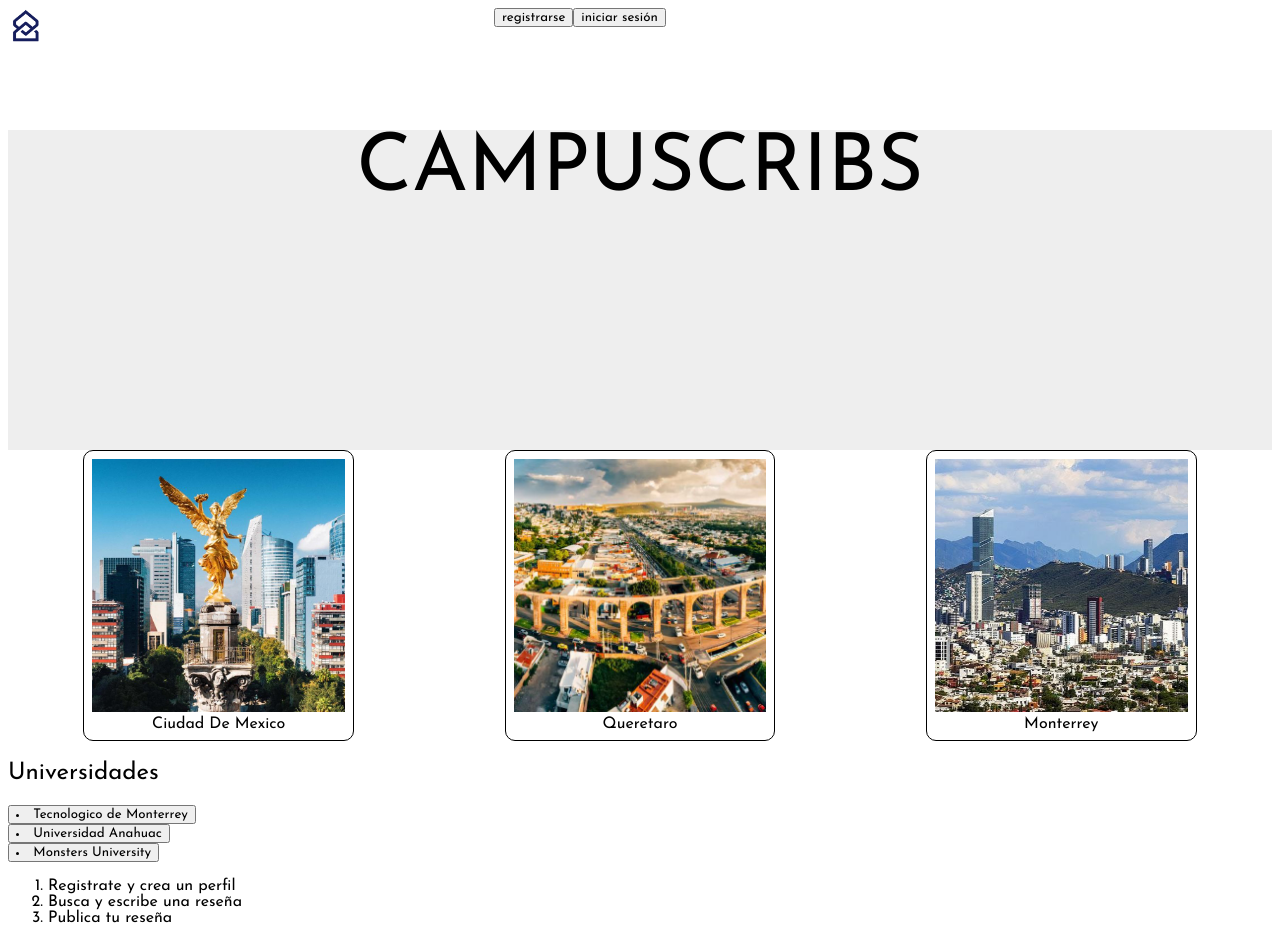
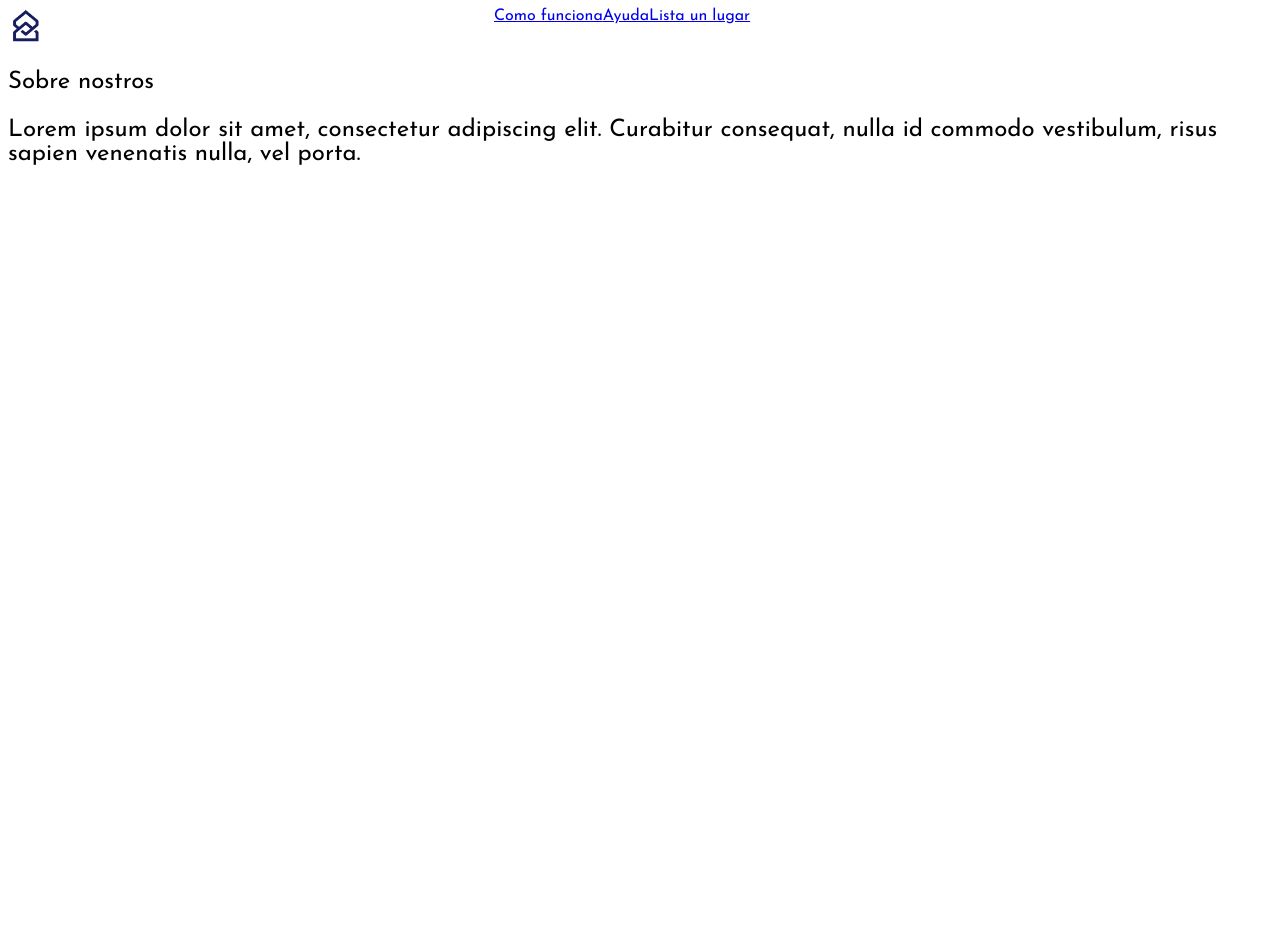
Before and after one commit to DongjuMun/CampusCribs, a plain HTML site: page Project_CampusCribs/index.html in a window 1280 px wide. Shown: the top 939 px of the page. After the commit the page ends 800 px from the top, so only its background shows below. Drawn offline with Linux system fonts and the light colour scheme.

Commit message:
Update index.html
Update 12/8/2024

```diff
--- a/Project_CampusCribs/index.html
+++ b/Project_CampusCribs/index.html
@@ -3,7 +3,7 @@
 <head>
     <meta charset="UTF-8">
     <meta name="viewport" content="width=device-width, initial-scale=1.0">
-    <title>CollegeCribs</title>
+    <title>CampusCribs</title>
     <link href='style.css' rel = 'stylesheet'>
     <link rel="preconnect" href="https://fonts.googleapis.com">
     <link rel="preconnect" href="https://fonts.gstatic.com" crossorigin>
@@ -12,83 +12,40 @@
 
 
 <body>
-    <div class="header">
-        <a href="./index.html">
+    <div class = "flex-container">
+        <div class = "header">
+            <a href="./about.html">
                 <div>
-                <img class="logo" src="./sources/images/cleaned_image_with_white_bg.png"/>
+                    <img class="logo" src="./sources/images/cleaned_image_with_white_bg.png" alt="imagen del logo"/>
                 </div>
             </a>
-        <a href="./register.html">
-            <div>
-                <button type="button">registrarse</button>
+            <a href="./howitworks.html">
+                <div class="howitworks">
+                    Como funciona
                 </div>
             </a>
-        <a href="./login.html">
-            <div>
-                <button type="button">iniciar sesión</button>
+            <a href="./help.html">
+                <div class="help">
+                    Ayuda
+                </div>
+            </a>
+            <a href="./listplace">
+                <div class="listplace">
+                    Lista un lugar
                 </div>
             </a>
         </div>
-    <div class="search">
-        <p class="logo-name">CAMPUSCRIBS</p>
-    </div>
-    <div class ="cities">
-        <div class="city">
-            <img src='./sources/images/Imagen de WhatsApp 2024-08-08 a las 17.04.55_a9470e47.jpg'/>
-            Ciudad De Mexico
-        </div>
 
-        <div class="city">
-            <img src='./sources/images/Imagen de WhatsApp 2024-08-08 a las 17.06.07_e281e5a2.jpg'/>
-            Queretaro
-        </div>
-        <div class="city">
-            <img src='./sources/images/Imagen de WhatsApp 2024-08-08 a las 17.05.26_c9c87f68.jpg'/>
-            Monterrey
+        <div class = "info">
+            <h2> Sobre nostros <h2>
+            <div class="aboutus-text">
+                <p>Lorem ipsum dolor sit amet, consectetur adipiscing elit.
+                    Curabitur consequat, nulla id commodo vestibulum,
+                    risus sapien venenatis nulla, vel porta.
+                </p>
             </div>
         </div>
-    <div class ="colleges">
-        <h2 class="Universidades"> Universidades </h2>
-        <div class="college">
-            <button type="button">
-                <li> Tecnologico de Monterrey </li>
-            </button>
-
-        <div class="college">
-            <button type="button">
-                <li> Universidad Anahuac </li>
-            </button>
-
-        <div class="college">
-            <button type="button">
-                <li> Monsters University </li>
-            </button>
 
 
     </div>
-    </div>
-    <div class="instrucciones">
-        <ol>
-            <li>Registrate y crea un perfil </li>
-            <li>Busca y escribe una reseña </li>
-            <li>Publica tu reseña</li>
-        </ol>
-    </div>
-
 </body>
-
-<footer>
-    <div>
-        <div class ="info">
-            <img class="logo" src="./sources/images/cleaned_image_with_white_bg.png"/>
-        </div>
-            <a href='' target='_blank'> Sobre nostros </a>
-            <a href='' target='_blank'> Contacto </a>
-            <a href='' target='_blank'> Todas las universidades </a>
-
-    </div>
-</footer>
-
-
-
-</html>
```
Lines whose indentation alone changed are shown as unchanged.
